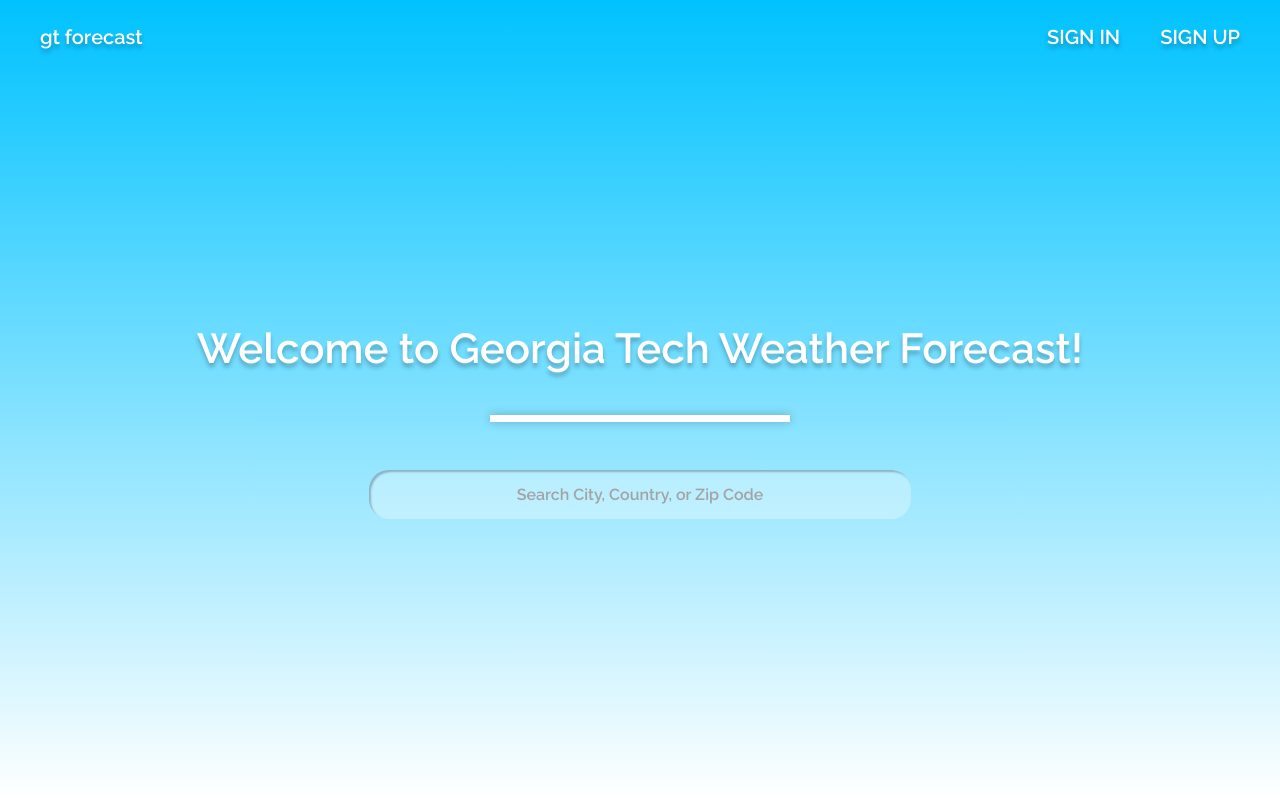
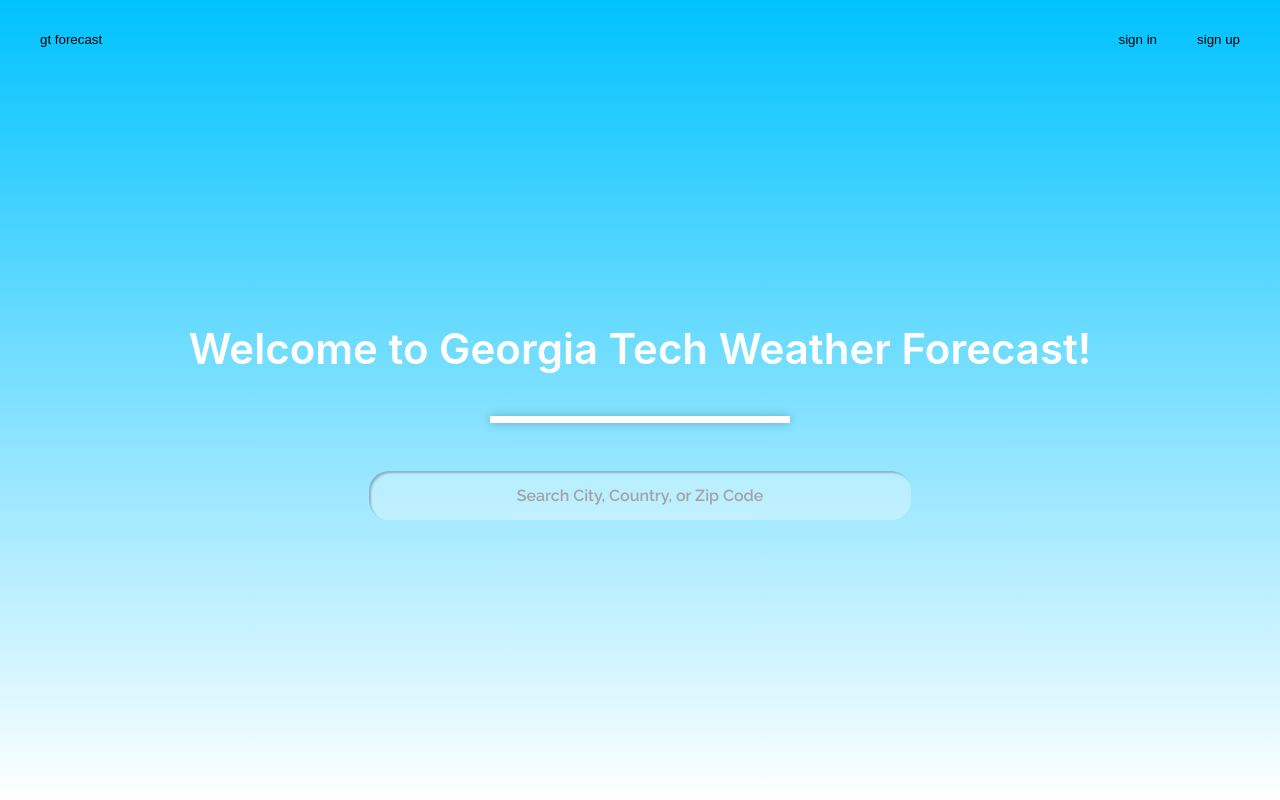
Before and after one commit to GTWeatherForcast/weather-client, a React (Create React App) app: page / in a window 1280 px wide. Built offline with nearby package versions, Linux system fonts and the light colour scheme; the HTML template or start-up script is replaced by a standard one.

Commit message:
Moved textstyle from Landing.module.css to App.css to be shared across the App; capitalized sign in and sign up buttons on Landing

```diff
--- a/src/App.css
+++ b/src/App.css
@@ -1,3 +1,5 @@
+/* create react app defaults */
+
 .App {
   text-align: center;
 }
@@ -36,3 +38,14 @@
     transform: rotate(360deg);
   }
 }
+
+
+/* Global (shared) styles */
+.textStyle {
+  text-decoration: none;
+  color: var(--Contrast-Background, #FFF);
+  text-shadow: 0px 4px 4px rgba(0, 0, 0, 0.25);
+  font-family: Raleway;
+  font-size: 20px;
+  font-weight: 600;
+}
--- a/src/components/demo/ComponentTest.js
+++ b/src/components/demo/ComponentTest.js
@@ -1,8 +1,9 @@
 import LocationSearch from "../inputs/SearchBar";
+import SignUpPage from "../sign-up/SignUp";
 
 function ComponentTestPage() {
     return (
-      <LocationSearch />
+      <SignUpPage />
     );
   }
 
--- a/src/components/landing/Landing.js
+++ b/src/components/landing/Landing.js
@@ -1,5 +1,5 @@
 import styles from "./Landing.module.css";
-import { LocationSearch } from "../inputs/SearchBar";
+import { LocationSearch } from "../inputs/SearchBar"
 import SignInPage from "../sign-in/SignIn";
 import SignUpPage from "../sign-up/SignUp";
 import { useState } from "react";
@@ -45,44 +45,20 @@
       }`}
     >
       <div className={styles.landingNav}>
-        <nav className={`${styles.mainNav} ${styles.textStyle}`}>
+        <nav className={`${styles.mainNav} textStyle`}>
           <ol>
             {/* <li><Link to="/">gt forecast</Link></li> */}
-            <li>
-              <button
-                className={`${styles.fakeLink} ${styles.textStyle}`}
-                onClick={returnToLanding}
-              >
-                gt forecast
-              </button>
-            </li>
+            <li><button className={`${styles.fakeLink} ${styles.textStyle}`} onClick={returnToLanding}>gt forecast</button></li>
           </ol>
           <ol>
-            <li>
-              <button
-                className={`${styles.fakeLink} ${styles.textStyle}`}
-                onClick={toggleSignIn}
-              >
-                SIGN IN
-              </button>
-            </li>
-            <li>
-              <button
-                className={`${styles.fakeLink} ${styles.textStyle}`}
-                onClick={toggleSignUp}
-              >
-                SIGN UP
-              </button>
-            </li>
+            <li><button className={`${styles.fakeLink} ${styles.textStyle}`} onClick={toggleSignIn}>sign in</button></li>
+            <li><button className={`${styles.fakeLink} ${styles.textStyle}`} onClick={toggleSignUp}>sign up</button></li>
           </ol>
         </nav>
       </div>
 
       <div id={styles["content-container"]}>
-        <p
-          id={styles["welcome"]}
-          className={`${styles.center} ${styles.textStyle}`}
-        >
+        <p id={styles["welcome"]} className={`${styles.center} ${styles.textStyle}`}>
           Welcome to Georgia Tech Weather Forecast!
         </p>
         <div id={styles["rectangle"]}></div>
--- a/src/components/landing/Landing.module.css
+++ b/src/components/landing/Landing.module.css
@@ -5,15 +5,6 @@
 }
 
 /* default text style */
-.textStyle {
-    text-decoration: none;
-    color: var(--Contrast-Background, #FFF);
-    text-shadow: 0px 4px 4px rgba(0, 0, 0, 0.25);
-    font-family: Raleway;
-    font-size: 20px;
-    font-weight: 600;
-}
-
 #welcome {
     font-weight: 600;
     font-size: 42px;
```
